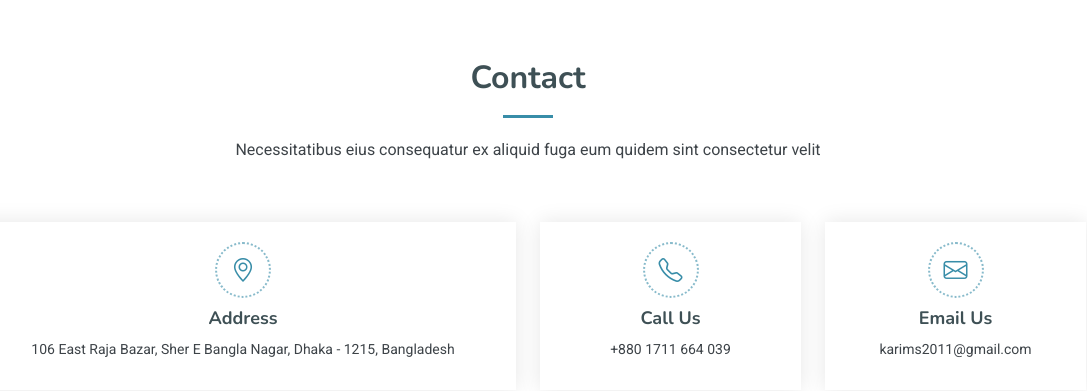
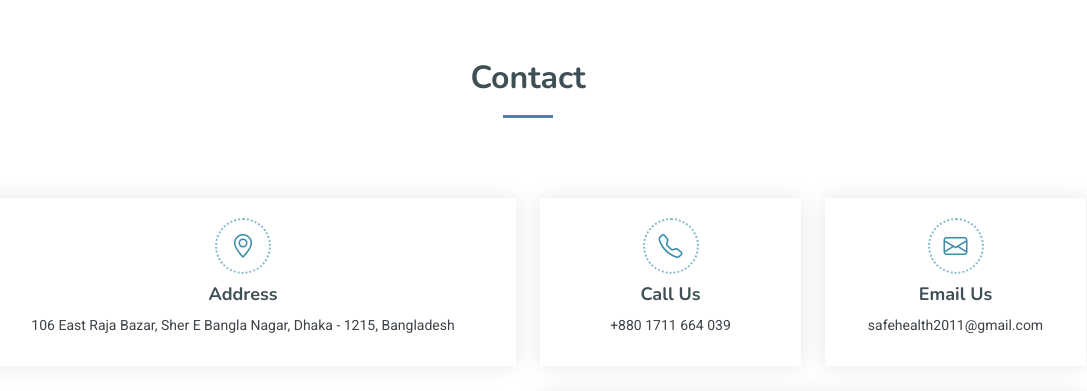
Before and after one commit to GetWrekt1/SafeHealth, a plain HTML site: page index.html in a window 1280 px wide. Shown: the part 4060-4451 px from the top of the page, without its empty margins (112-1199 px from the left). Drawn offline with nearby package versions, Linux system fonts and the light colour scheme.

Commit message:
Update index.html

```diff
--- a/index.html
+++ b/index.html
@@ -381,7 +381,7 @@
       <!-- Section Title -->
       <div class="container section-title" data-aos="fade-up">
         <h2>Contact</h2>
-        <p>Necessitatibus eius consequatur ex aliquid fuga eum quidem sint consectetur velit</p>
+        <p></p>
       </div><!-- End Section Title -->
 
       <div class="container" data-aos="fade-up" data-aos-delay="100">
@@ -408,7 +408,7 @@
             <div class="info-item d-flex flex-column justify-content-center align-items-center" data-aos="fade-up" data-aos-delay="400">
               <i class="bi bi-envelope"></i>
               <h3>Email Us</h3>
-              <p>karims2011@gmail.com</p>
+              <p>safehealth2011@gmail.com</p>
             </div>
           </div><!-- End Info Item -->
 
```
